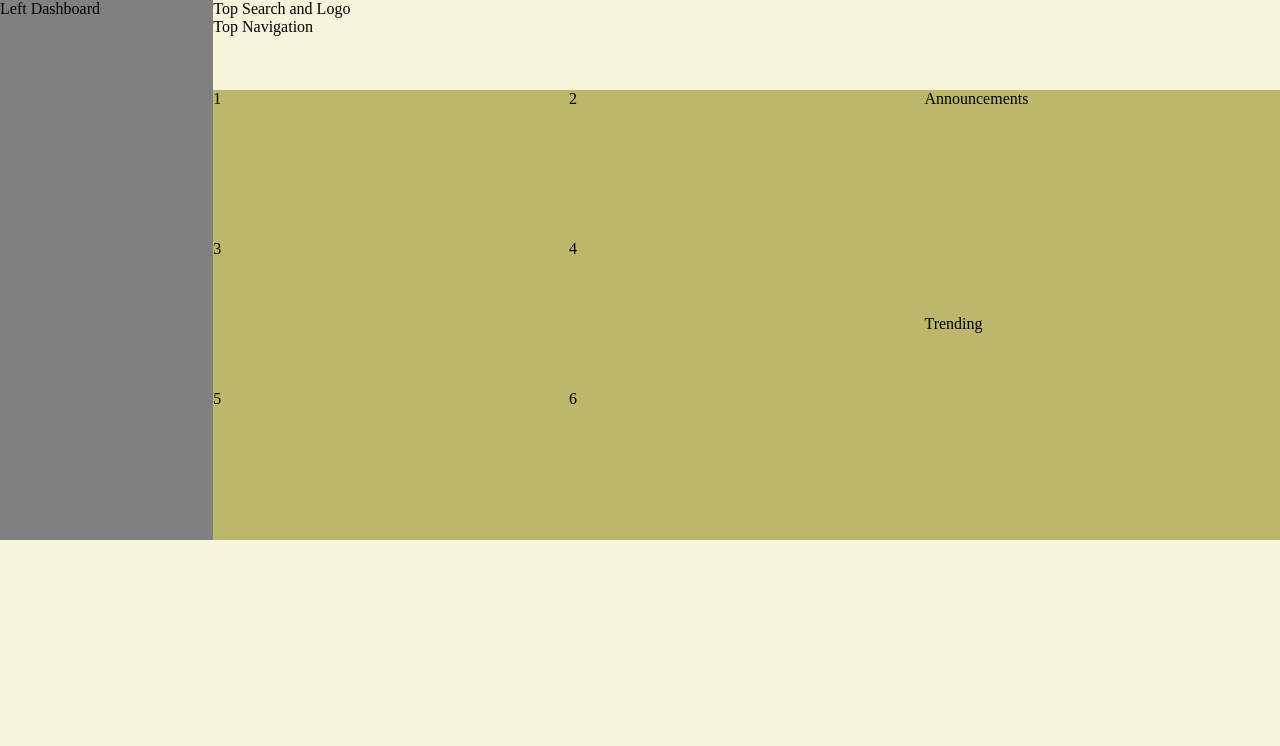
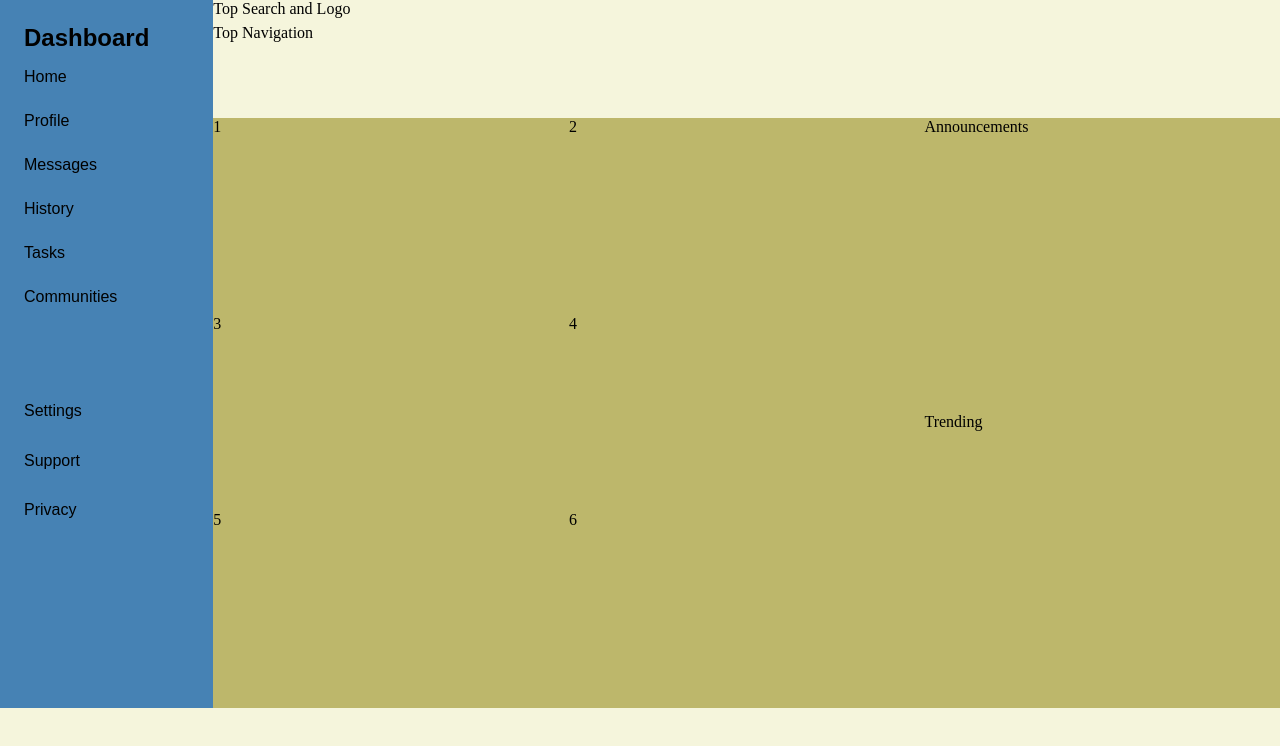
Before and after one commit to shashwot123/admin-dashboard, a plain HTML site: page index.html in a window 1280 px wide. Drawn offline with Linux system fonts and the light colour scheme.

Commit message:
Left Dashboard added

```diff
--- a/index.html
+++ b/index.html
@@ -8,7 +8,24 @@
 </head>
 <body>
 	<div class="container">
-		<div class="left">Left Dashboard</div>
+		<div class="left">
+			<div class="dashboard">
+				<div>
+					<h2>Dashboard</h2>
+				</div>
+				<div>Home</div>
+				<div>Profile</div>
+				<div>Messages</div>
+				<div>History</div>
+				<div>Tasks</div>
+				<div>Communities</div>
+			</div>
+			<div class="dashboard">
+				<div>Settings</div>
+				<div>Support</div>
+				<div>Privacy</div>
+			</div>
+		</div>
 		<div class="right">
 			<div class="right-top">
 				<div>
--- a/styles.css
+++ b/styles.css
@@ -14,7 +14,10 @@ html {
 	grid-template-rows: 1fr 5fr;
 }
 .left {
-	background-color: grey;
+	background-color: steelblue;
+	display: grid;
+	grid-template-rows: 1fr 1fr;
+	gap: 3rem;
 }
 .right-top {
 	display: grid;
@@ -34,3 +37,12 @@ html {
 	display: grid;
 	grid-template-rows: 1fr 1fr;
 }
+.dashboard {
+	display: grid;
+	grid-template-rows: repeat(6, 1fr);
+	padding: 1rem;
+}
+.dashboard div {
+	font-family: Arial, Helvetica, cursive;
+	margin: 0.5rem;
+}
```
